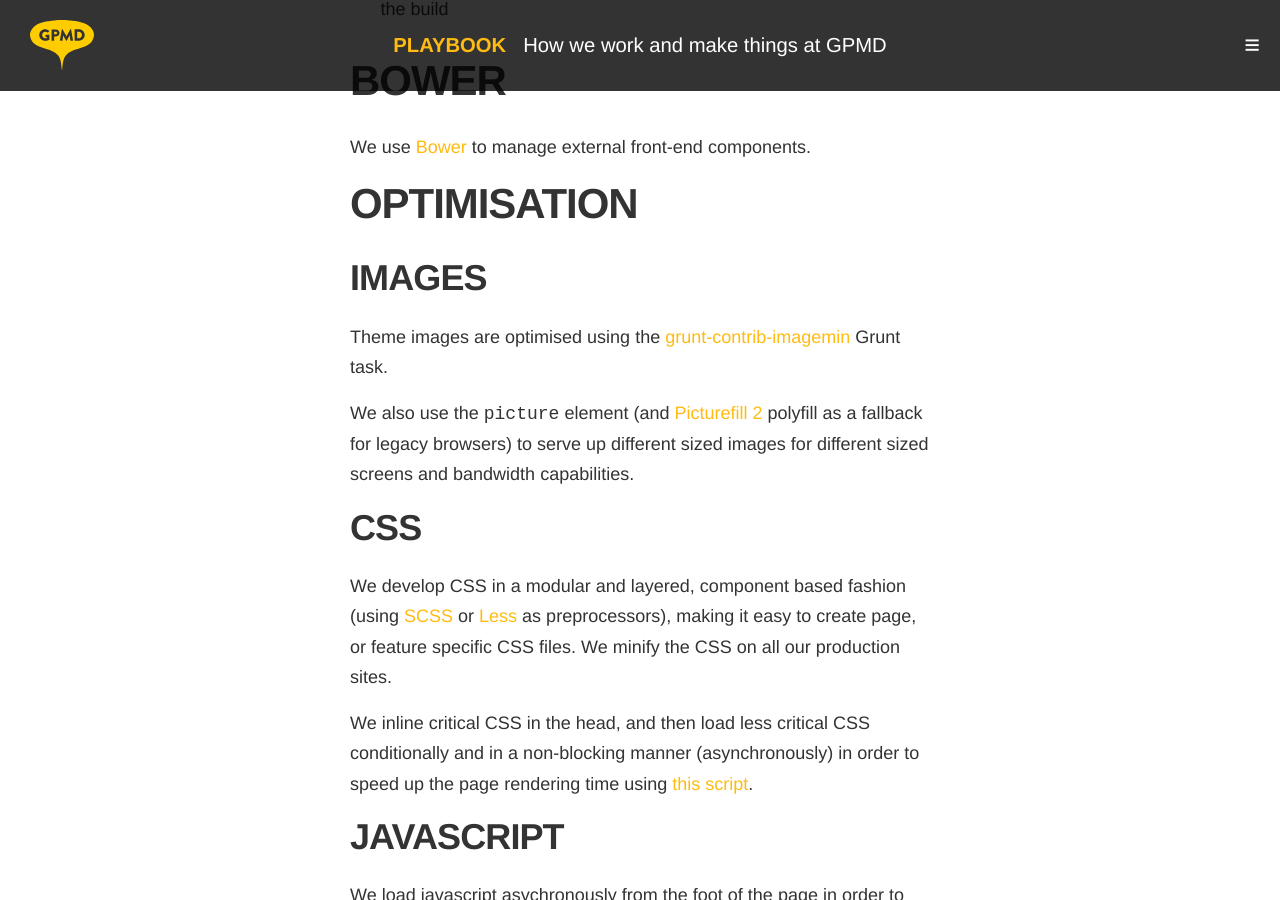
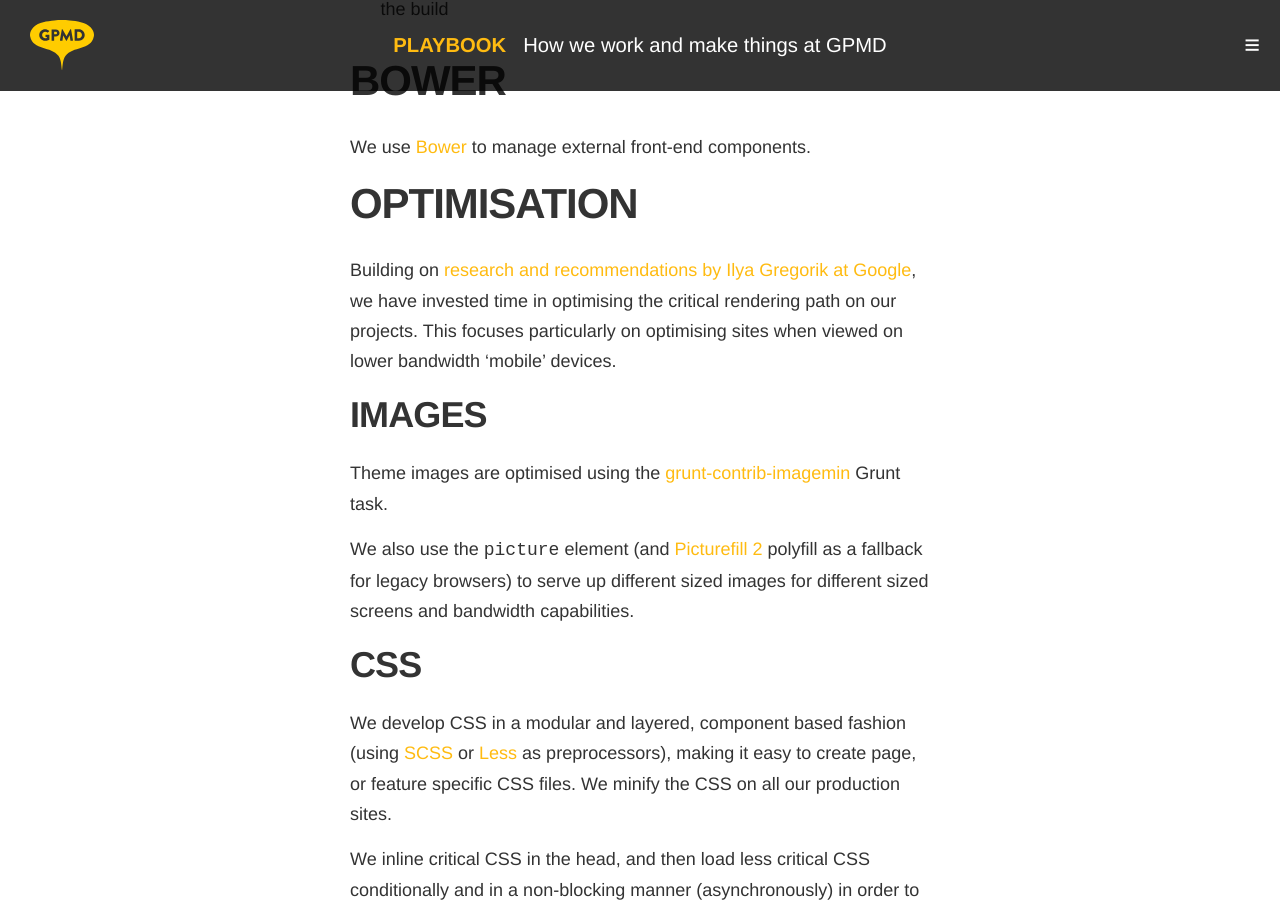
Before and after one commit to gpmd/playbook, a Jekyll site: the page built from _posts/pages/2014-07-01-project-scaffolding.md, in a window 1280 px wide and 900 px high, scrolled down 2537 px. Built offline with Jekyll 4.4.1, drawn with Linux system fonts in a browser that asks for light colours; nearby versions of some CDN libraries; Markdown is read by kramdown in place of the engine named in the settings.

Commit message:
Updated 2014-07-01-project-scaffolding.md

```diff
--- a/_posts/pages/2014-07-01-project-scaffolding.md
+++ b/_posts/pages/2014-07-01-project-scaffolding.md
@@ -77,6 +77,8 @@
 
 ## Optimisation
 
+Building on [research and recommendations by Ilya Gregorik at Google](https://www.youtube.com/watch?v=YV1nKLWoARQ&feature=youtu.be), we have invested time in optimising the critical rendering path on our projects. This focuses particularly on optimising sites when viewed on lower bandwidth 'mobile' devices.
+
 ### Images
 
 Theme images are optimised using the [grunt-contrib-imagemin](https://github.com/gruntjs/grunt-contrib-imagemin) Grunt task.
```
